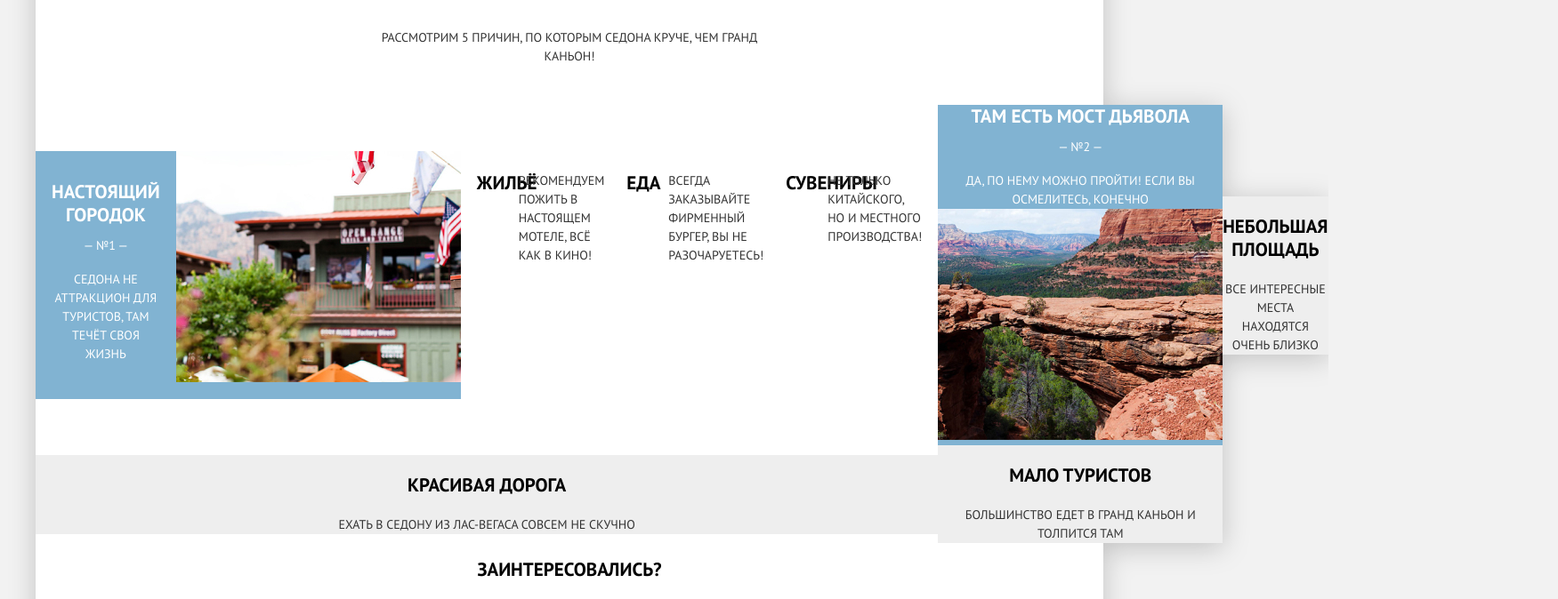
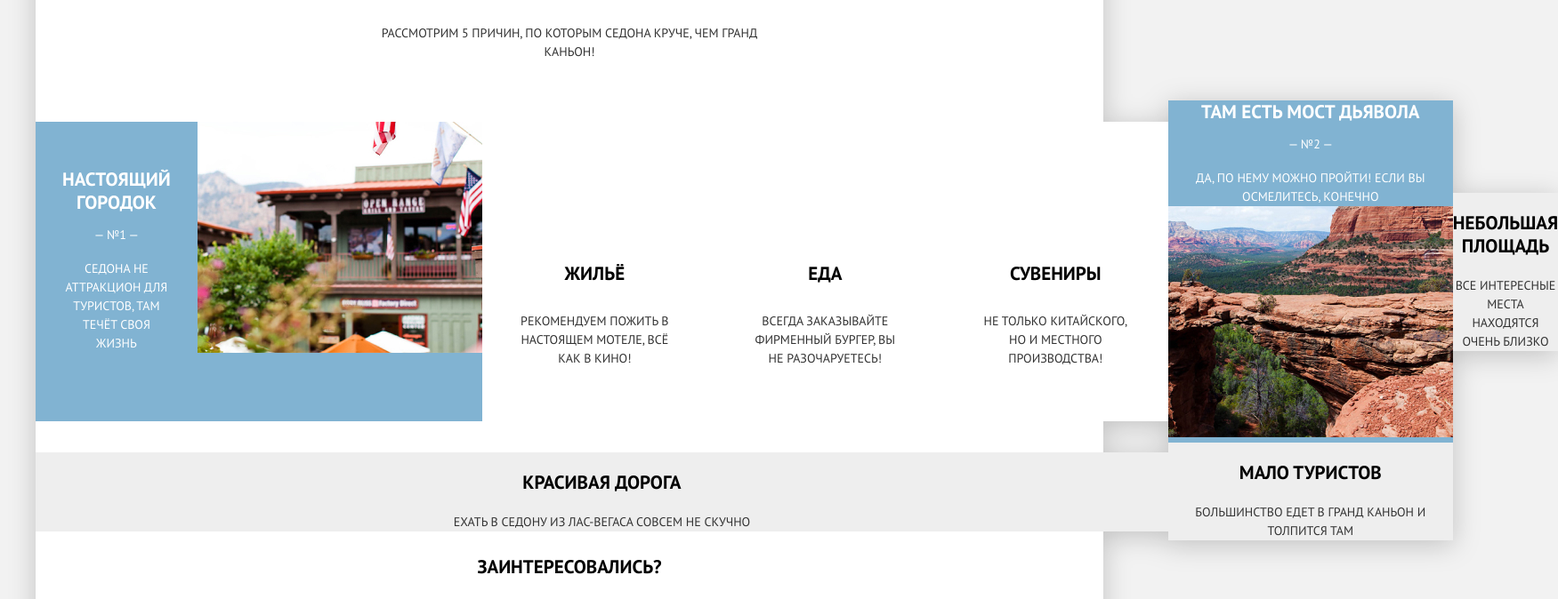
Before and after one commit to htmlacademy-adaptive/2215723-sedona-28, a website: page source/index.html in a window 1280 px wide. Shown: the part 554-1228 px from the top of the page at 89% size, 1751 px wide, since content can reach past the window. Drawn offline with nearby package versions, Linux system fonts and the light colour scheme; files that its build step writes are made by us from their sources.

Commit message:
Оформляет раздел service

```diff
--- a/source/less/blocks/advantages.less
+++ b/source/less/blocks/advantages.less
@@ -19,7 +19,7 @@
 }
 
 .advantages__annotation-subtitle {
-  margin: 0 0 35px;
+  margin: 0 0 30px;
 }
 
 .advantages__annotation-description {
@@ -54,6 +54,7 @@
 
   @media (min-width:@tablet-width) {
     grid-column: 1/2;
+    padding: 52px 30px 33px;
   }
 }
 
@@ -103,6 +104,10 @@
 .advantages__subtitle {
   color: @color-second;
   margin: 0 auto 11px;
+
+  @media (min-width:@tablet-width) {
+    margin-bottom: 13px;
+  }
 }
 
 .advantages__description {
--- a/source/less/blocks/copyright.less
+++ b/source/less/blocks/copyright.less
@@ -1,9 +1,9 @@
 .copyright__link {
+  display: grid;
+  grid-template-columns: auto 1fr;
+  gap: 12px;
+  align-items: center;
   text-decoration: none;
   text-transform: uppercase;
   color: @color-title;
-  display: grid;
-  grid-template-columns: auto auto;
-  gap: 12px;
-  align-items: center;
 }
--- a/source/less/blocks/footer.less
+++ b/source/less/blocks/footer.less
@@ -6,16 +6,17 @@
   flex-shrink: 0;
 
   @media (min-width:@tablet-width) {
-    display: grid;
-    grid-template-columns: repeat(3, 1fr);
-    align-items: center;
-    gap: 113px;
+    display: flex;
+    flex-direction: row;
+    justify-content: space-between;
     padding: 36px 60px;
   }
 
   @media (min-width:@desktop-width) {
+    display: flex;
+    flex-direction: row;
+    justify-content: space-between;
     padding: 36px 120px;
-    gap: 270px;
   }
 }
 
@@ -32,7 +33,6 @@
   }
 }
 
-
 .footer__social {
   margin-bottom: 30px;
 
--- a/source/less/blocks/page.less
+++ b/source/less/blocks/page.less
@@ -14,17 +14,13 @@
   .page__body {
     margin: 0 auto;
     min-height: 100vh;
-    width: 320px;
+    width: auto;
+    min-width: 320px;
     display: flex;
     flex-direction: column;
     background-color: @color-second;
 
-    @media (min-width: @mobile-width-only) {
-      width: 768px;
-    }
-
     @media (min-width: @desktop-width) {
-      width: 1200px;
       margin: 0 40px;
       filter: drop-shadow(0 5px 15px rgba(0, 1, 1, 0.2));
     }
--- a/source/less/blocks/service.less
+++ b/source/less/blocks/service.less
@@ -9,6 +9,8 @@
   @media (min-width:@tablet-width) {
     display: grid;
     grid-template-columns: repeat(3, 1fr);
+    padding: 0;
+    gap: 6px;
   }
 
 }
@@ -19,15 +21,44 @@
   grid-template-columns: 47px auto;
   row-gap: 16px;
   justify-items: start;
+  box-sizing: border-box;
+
+  @media (min-width:@tablet-width) {
+    display: flex;
+    flex-direction: column;
+    padding: 60px 33px;
+
+  }
 }
 
 .service__subtitle {
   margin: 0;
   grid-column: 2/3;
+  text-align: start;
+
+  @media (min-width:@tablet-width) {
+    text-align: center;
+
+    &::before {
+      content: "";
+      display: block;
+      width: 77px;
+      height: 72px;
+      margin: 0 55px 26px;
+    }
+
+  }
 }
 
 .service__description {
   margin: 0;
   grid-column: 2/3;
   text-align: start;
+  padding: 0 10px;
+  box-sizing: border-box;
+
+  @media (min-width:@tablet-width) {
+    margin: 14px 0 0;
+    text-align: center;
+  }
 }
```
